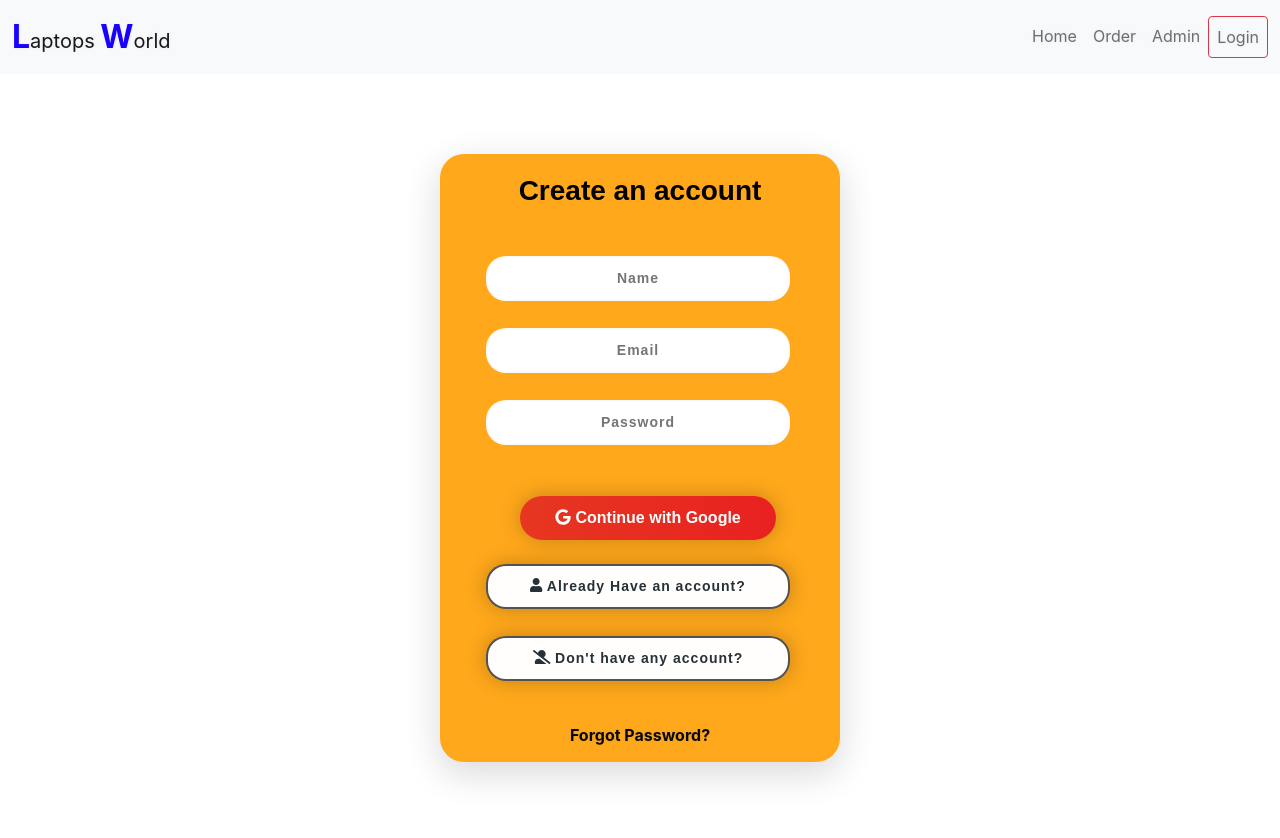
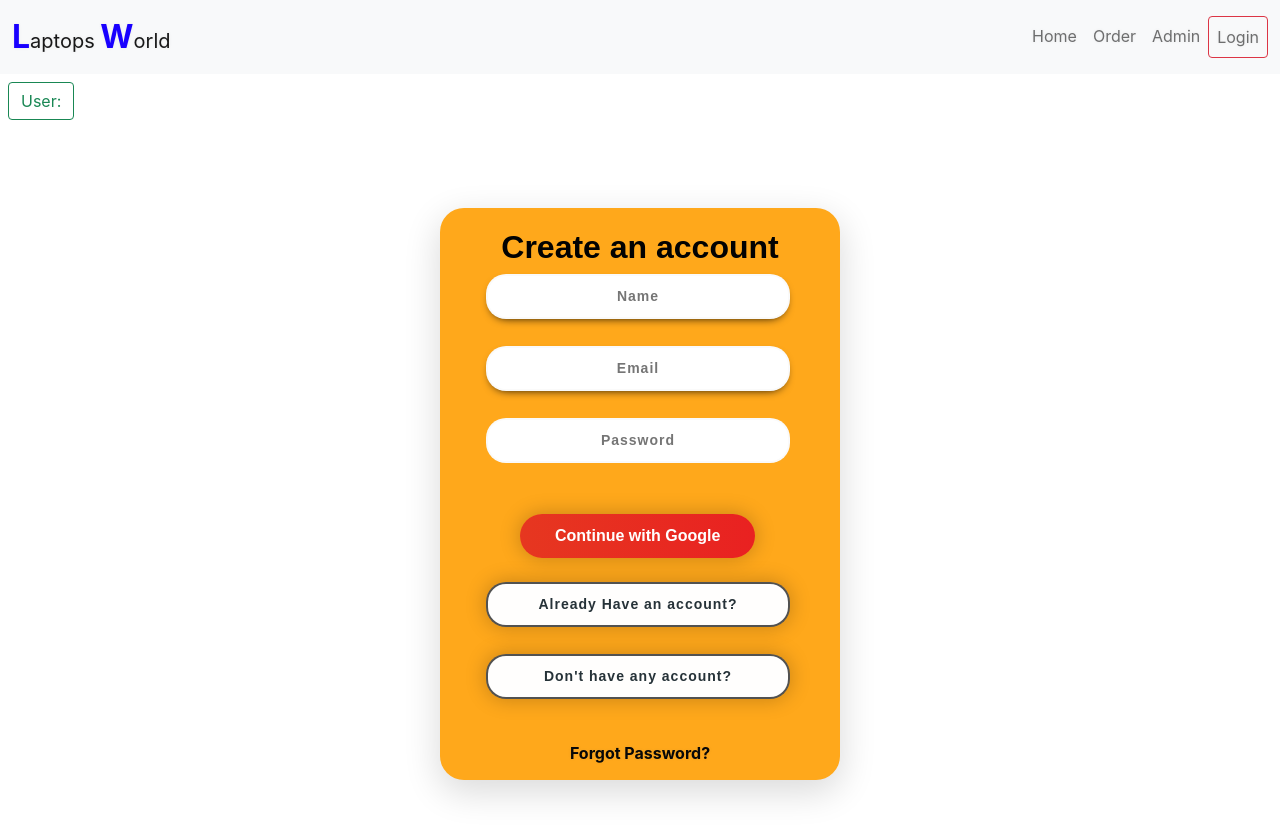
Before and after one commit to InjamulCSE15/Laptops-World, a React (Create React App) app: page /login in a window 1280 px wide. Shown: the top 838 px of the page. Built offline with nearby package versions, Linux system fonts and the light colour scheme.

Commit message:
order design

```diff
--- a/src/App.js
+++ b/src/App.js
@@ -1,3 +1,4 @@
+import { createContext, useState } from "react";
 import {
   BrowserRouter as Router,
   Switch,
@@ -10,11 +11,17 @@ import Header from "./components/Header/Header";
 import Home from "./components/Home/Home";
 import Login from "./components/Login/Login";
 import Order from "./components/Order/Order";
+import PrivateRoute from "./components/PrivateRoute/PrivateRoute";
+
+export const UserContext = createContext();
 
 function App() {
+  const [loggedInUser, setLoggedInUser] = useState({});
   return (
+    <UserContext.Provider value={[loggedInUser, setLoggedInUser]}>
     <Router>
       <Header />
+      <button className="btn btn-outline-success m-2">User: {loggedInUser.name}</button>
         <Switch>
           <Route exact path="/">
             <Home />
@@ -22,17 +29,18 @@ function App() {
           <Route path="/home">
             <Home />
           </Route>
-          <Route path="/order">
+          <PrivateRoute path="/order">
             <Order />
-          </Route>
-          <Route path="/addProducts">
+          </PrivateRoute>
+          <PrivateRoute path="/addProducts">
           <AddProducts />
-          </Route>
+          </PrivateRoute>
           <Route path="/login">
           <Login/>
           </Route>
         </Switch>
     </Router>
+    </UserContext.Provider>
   );
 }
 
--- a/src/components/Accessories/Accessories.js
+++ b/src/components/Accessories/Accessories.js
@@ -1,22 +1,24 @@
 import { faShoppingCart } from '@fortawesome/free-solid-svg-icons';
 import { FontAwesomeIcon } from '@fortawesome/react-fontawesome';
 import React from 'react';
+import { Link } from 'react-router-dom';
 
 const Accessories = ({ laptop }) => {
+
     return (
         <div className="col">
             <div className="card container h-100" style={{ width: '22rem',margin: 'auto' }}>
                 <img src={laptop.imageURL} className="card-img-top" alt="..." />
                 <ul className="list-group list-group-flush">
-                    <li className="list-group-item"><h5>{laptop.name}</h5></li>
-                    <li className="list-group-item"><strong>Details:</strong></li>
+                    <li className="list-group-item"><h5><strong>{laptop.name}</strong></h5></li>
+                    <li className="list-group-item"><strong>Details:</strong> {laptop.details}</li>
                 </ul>
                 <div class="card-body d-flex justify-content-between">
                     <div>
                         <h5>{laptop.price} BDT</h5>
                     </div>
                     <div>
-                        <button type="button" className="btn btn-outline-primary"> <FontAwesomeIcon icon={faShoppingCart} />  BUY NOW</button>
+                    <Link to="/login" className="nav-link btn btn-outline-primary"><FontAwesomeIcon icon={faShoppingCart} />  BUY NOW</Link>
                     </div>
 
                 </div>
--- /dev/null
+++ b/src/components/AddProducts/AddProduct.css
@@ -0,0 +1,82 @@
+.body {
+    background-color: #ffffff;
+    width: 400px;
+    height: auto;
+    margin: 5em auto;
+    border-radius: 1.5em;
+    box-shadow: 0px 11px 35px 2px rgba(0, 0, 0, 0.14);
+}
+
+.sign {
+    padding-top: 20px;
+    color: #020202;
+    font-family: 'Ubuntu', sans-serif;
+    font-weight: bold;
+    /* font-size: 23px; */
+}
+
+.un {
+width: 76%;
+color: rgb(38, 50, 56);
+font-weight: 700;
+font-size: 14px;
+letter-spacing: 1px;
+background: rgba(255, 255, 255, 0.698);
+padding: 10px 20px;
+border-radius: 20px;
+box-shadow: 0px 4px 10px -5px rgb(0 0 0);
+margin-bottom: 50px;
+margin-left: 46px;
+text-align: center;
+margin-bottom: 27px;
+font-family: 'Ubuntu', sans-serif;
+}
+.unFile {
+width: 76%;
+color: rgb(38, 50, 56);
+font-weight: 700;
+font-size: 14px;
+letter-spacing: 1px;
+background: white;
+border-radius: 2px;
+box-shadow: 5px 5px 10px -6px rgb(0 0 0);
+margin-bottom: 50px;
+margin-left: 46px;
+text-align: center;
+margin-bottom: 27px;
+font-family: 'Ubuntu', sans-serif;
+}
+
+form.form1 {
+    padding-top: 40px;
+}
+
+
+
+.un:focus, .pass:focus {
+    border: 2px solid rgba(0, 0, 0, 0.842) !important;
+
+}
+
+.upload {
+    border-radius: 5em;
+    color: rgba(255, 255, 255, 0.986);
+    background: linear-gradient(to right, #3153eb, #075f99);
+    border: 0;
+    text-align: center;
+    padding-left: 40px;
+    padding-right: 40px;
+    padding-bottom: 10px;
+    padding-top: 10px;
+    font-family: 'Ubuntu', sans-serif;
+    margin-left: 33%;
+    margin-right: 20%;
+    font-size: 20px;
+    box-shadow: 0 0 20px 1px rgba(0, 0, 0, 0.04);
+}
+
+@media (max-width: 600px) {
+    .main {
+        border-radius: 0px;
+    }
+}
--- a/src/components/AddProducts/AddProducts.js
+++ b/src/components/AddProducts/AddProducts.js
@@ -1,4 +1,5 @@
 import axios from 'axios';
+import './AddProduct.css';
 import React, { useState } from 'react';
 import { useForm } from "react-hook-form";
 
@@ -13,6 +14,7 @@ const AddProducts = () => {
         const productData = {
             name: data.name,
             imageURL: imageURL,
+            details: data.details,
             price: data.price
         }
 
@@ -44,16 +46,20 @@ const AddProducts = () => {
     }
 
     return (
-        <div className="text-center">
-            <h4 className="mt-2">Add your new products here</h4>
-        <form onSubmit={handleSubmit(onSubmit)}>
-          <input name="name" defaultValue="Acer Spin 5 (2020)" ref={register} />
+        <div className="body">
+            <h4 className="sign mt-2" align="center">Add your new products here</h4>
+        <form className="form1" onSubmit={handleSubmit(onSubmit)}>
+          <input className="un" name="name" defaultValue="Acer Spin 5 (2020)" ref={register} />
           <br/>
-          <input name="price" defaultValue="55000" ref={register} />
+          <input className="un" name="details" defaultValue="Short Review" ref={register} />
           <br/>
-          <input className="mt-2"name="exampleRequired" type="file" onChange={handleImageUpload} />
+          <input className="un" name="price" defaultValue="55000" ref={register} />
           <br/>
-          <input className="mt-2" type="submit" />
+          <input className="unFile mt-2" name="exampleRequired" type="file" onChange={handleImageUpload} />
+          <br/>
+          <input className="upload" type="submit" />
+          <br/>
+          <br/>
         </form>
         </div>
     );
--- a/src/components/Login/Login.js
+++ b/src/components/Login/Login.js
@@ -1,58 +1,73 @@
-import { faGoogle } from '@fortawesome/free-brands-svg-icons';
-import { faUser, faUserAltSlash } from '@fortawesome/free-solid-svg-icons';
-import { FontAwesomeIcon } from '@fortawesome/react-fontawesome';
-import React from 'react';
+import React, { useContext } from 'react';
+import firebase from "firebase/app";
 import './Login.css';
-import firebase from "firebase/app";
 import "firebase/auth";
 import firebaseConfig from './firebase.config';
+import {UserContext} from '../../App';
+import { useHistory, useLocation } from 'react-router-dom';
+import { FontAwesomeIcon } from '@fortawesome/react-fontawesome';
+import { faGoogle } from '@fortawesome/free-brands-svg-icons';
 
-if (firebase.apps.length === 0) {
+const Login = () => {
+    const [loggedInUser, setLoggedInUser] = useContext(UserContext);
+    const history = useHistory();
+    const location = useLocation();
+    const { from } = location.state || { from: { pathname: "/" } };
 
+    if(firebase.apps.length === 0){
         firebase.initializeApp(firebaseConfig);
     }
 
-const Login = () => {
-
-	const provider = new firebase.auth.GoogleAuthProvider();
     const handleGoogleSignIn = () => {
-    console.log('Google sign in clicked');
+        var provider = new firebase.auth.GoogleAuthProvider();
+        firebase.auth().signInWithPopup(provider).then(function(result) {
+            const {displayName, email} = result.user;
+            const signedInUser = {name: displayName, email}
+            setLoggedInUser(signedInUser);
+            history.replace(from);
+            // ...
+          }).catch(function(error) {
+            const errorMessage = error.message;
+            console.log(errorMessage);
+          });
     }
-
     return (
         <div>
         <div className="main">
-                <h3 className="sign" align="center">Create an account</h3>
-                <form className="form1">
-                    <input className="un" name="name" type="text" align="center" placeholder="Name" />
-                    <input className="un" type="text" name="email" align="center"  placeholder="Email" />
-                    <input className="pass" type="password" name="password" align="center"  placeholder="Password" />
-                    {/* {newUser && <input className="pass" type="password" name="password" align="center" onBlur={handleBlur} placeholder="Confirm Password" />} */}
-                    {/* <input className="un " align="center" type="submit" value={newUser ? 'Sign Up' : 'Sign In'} ></input> */}
+            <h2 className="sign" align="center">Create an account</h2>
+            <div className="form1">
+                <input className="un" name="name" type="text" align="center"  placeholder="Name" />
+                <input className="un" type="text" name="email" align="center" placeholder="Email" />
+                <input className="pass" type="password" name="password" align="center" placeholder="Password" />
+                {/* <input className="pass" type="password" name="password" align="center" onBlur={handleBlur} placeholder="Confirm Password" />
+                <input className="un " align="center" type="submit" value={newUser ? 'Sign Up' : 'Sign In'} ></input> */}
                 <br />
                 <br />
-                    <button className="submit-google" align="center" onClick={handleGoogleSignIn}><FontAwesomeIcon icon={faGoogle} />	Continue with Google</button>
+                <button className="submit-google" align="center" onClick={handleGoogleSignIn} >     Continue with Google</button>
                 <br/>
                 <br/>
                 <>
-                    <label className="unNewUser"> <FontAwesomeIcon icon={faUser} />	Already Have an account?</label>
+                <label className="unNewUser">Already Have an account?</label>
                 <br/>
-                    <label className="unNewUser"><FontAwesomeIcon icon={faUserAltSlash} />	Don't have any account?</label>
-                    {/* {newUser && <label className="unNewUser" onClick={() => setNewUser(!newUser)}  htmlFor='!newUser'>Already Have an account?</label>}
-                    <br/>
-                    {!newUser && <label className="unNewUser" onClick={() => setNewUser(!newUser)} htmlFor='newUser'>Don't have any account?</label>} */}
+                <label className="unNewUser" >Don't have any account?</label>
                 <br/>
                 </>
                 <p className="forgot" align="center"><a href="#">Forgot Password?</a></p>
 
                 {/* <p style={{ color: 'red' }}>{user.error}</p>
                 {user.success && <p style={{ color: 'green' }}>User {newUser ? 'Signed Up' : 'Sign In'} Successfully</p>} */}
-                </form>
+            </div>
         </div>
 
         <br />
 
     </div>
+
+        // <div>
+
+        //     <button onClick={handleGoogleSignIn}>Google Sign in</button>
+        // </div>
+
     );
 };
 
--- /dev/null
+++ b/src/components/PrivateRoute/PrivateRoute.js
@@ -0,0 +1,26 @@
+import React, { useContext } from 'react';
+import { Redirect, Route } from 'react-router-dom';
+import { UserContext } from '../../App';
+
+const PrivateRoute = ({ children, ...rest }) => {
+    const [loggedInUser, setLoggedInUser] = useContext(UserContext);
+    return (
+        <Route
+            {...rest}
+            render={({ location }) =>
+                loggedInUser.email ? (
+                    children
+                ) : (
+                        <Redirect
+                            to={{
+                                pathname: "/login",
+                                state: { from: location }
+                            }}
+                        />
+                    )
+            }
+        />
+    );
+};
+
+export default PrivateRoute;
```
Also changed, not shown: src/components/Order/Order.js (+8 -14 lines), firebase.json (added), src/components/Order/Order.css (line endings or trailing spaces), 2 other files (tests, documents, lock files or other folders). Lines whose indentation alone changed are shown as unchanged.
